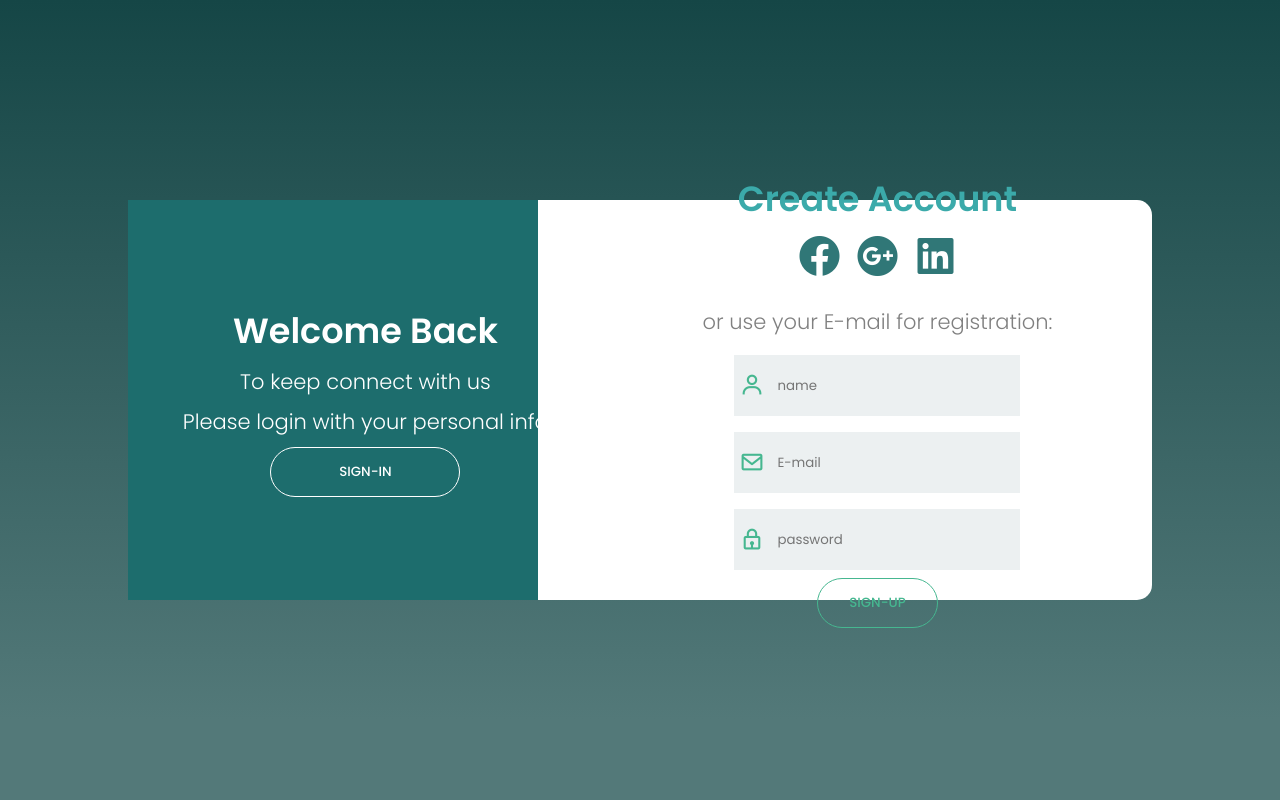
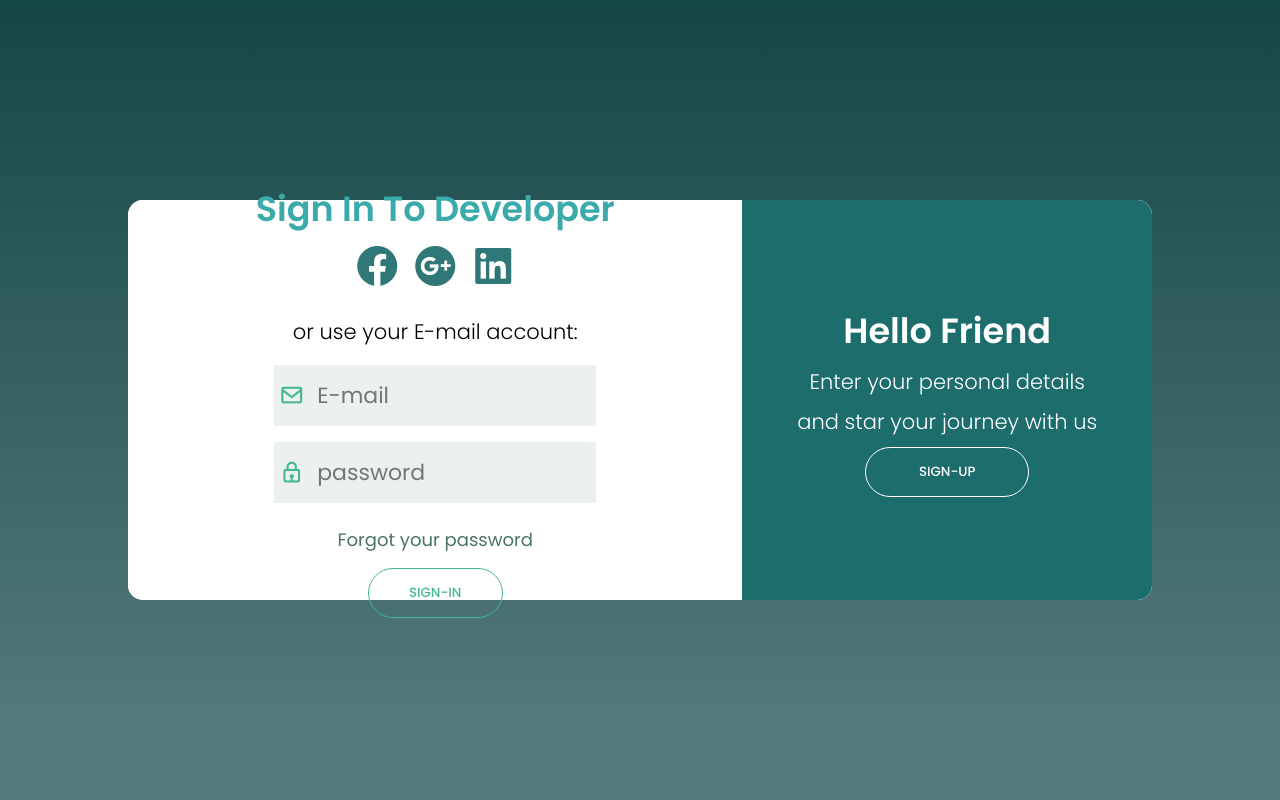
Before and after one commit to andd38/ProjetoTCC, a PHP site: page /html/login.html in a window 1280 px wide. Run offline with PHP 8.4, Linux system fonts and the light colour scheme.

Commit message:
estilização completa- login
agora so falta animação

Co-Authored-By: Denys343454 <130403616+Denys343454@users.noreply.github.com>
Co-Authored-By: MatheusXD1 <108773341+MatheusXD1@users.noreply.github.com>
Co-Authored-By: Eduardo Cunha <130495435+SenpaiDEV04@users.noreply.github.com>

```diff
--- a/css/login.css
+++ b/css/login.css
@@ -29,10 +29,15 @@
     background-color: rgb(29, 109, 109);
     height: 100%;
     width: 40%;
-
+    border-top-left-radius: 15px;
+    border-bottom-left-radius: 15px;
+    left: 0;
 }
 .first-content{
     display: flex;
+
+}.first-content .second-column{
+    z-index: 11;
 }
 .title{
 
@@ -64,6 +69,7 @@
 }
 .bxl-facebook-circle:hover{
     color: #7edebc;
+
 }
 .bxl-google-plus-circle:hover{
     color: #7edebc;
@@ -137,11 +143,11 @@
 }
 .first-column{
     text-align: center;
-    flex: 1 0 auto;
+    width: 40%;
     z-index: 10;
 }
 .second-column{
-    flex: 2 0 auto;
+    width: 60%;
     display: flex;
     flex-direction: column;
     align-items: center;
@@ -159,6 +165,7 @@
     background-color: #ecf0f1;
     margin: 8px;
     outline: none;
+    font-size: 22px;
 }
 .label-input{
     background-color: #ecf0f1;
@@ -173,5 +180,45 @@
 }
 .second-content{
     position: absolute;
-    display: none;
+   display: flex;
 }
+.second-content .first-column{
+    order:2;
+   z-index: -1;
+}
+.second-content .second-column{
+    order:1;
+    z-index: -1;
+}
+.password{
+    text-decoration: none;
+    color: #487565;
+    text-align: center;
+    margin: 15px 0px;
+    font-size: 18px;
+}
+.password:hover{
+    text-decoration: underline;
+}
+.sign-in-js .first-content .first-column,.sign-in-js .first-content .second-column{
+    z-index: -1;
+}
+.sign-in-js .second-content .first-column,
+.sign-in-js .second-content .second-column{
+    z-index: 11;
+}
+.sign-in-js .content::before{
+    left: 60%;
+    border-top-left-radius: 0;
+    border-bottom-left-radius: 0;
+    border-top-right-radius: 15px;
+    border-bottom-right-radius: 15px;
+}
+.sign-up .second-content .first-column,
+.sign-up .second-content .second-column{
+    z-index:-1;
+}
+.sign-up-js .first-content .first-column,
+.sign-up-js .first-content .second-column{
+    z-index:11;
+}
--- a/html/login.html
+++ b/html/login.html
@@ -9,7 +9,7 @@
     <link href='https://unpkg.com/boxicons@2.1.4/css/boxicons.min.css' rel='stylesheet'>
     <title>Entrar</title>
 </head>
-<body>
+<body class="sign-in-js">
     <div class="container">
         <div class="content first-content">
             <!--first content-->
@@ -18,7 +18,7 @@
                 <h2 class="title-welcome">Welcome back</h2>
                 <p class="description description-primary">To keep connect with us</p>
                 <p class="description description-primary">Please login with your personal info</p>
-                <button class="btn-primary">Sign-in</button>
+                <button id="signin" class="btn-primary">Sign-in</button>
             </div>
 
 
@@ -46,7 +46,7 @@
                     <label for="" class="label-input"><i class='bx bx-lock icon' ></i>
                     <input type="password" name="" id="" placeholder="password">
                     </label>
-                    <button class="btn btn-second">Sign-up</button>
+                    <button class="btn btn-primary">Sign-up</button>
                 </form>
             </div>
         </div>
@@ -54,32 +54,36 @@
             <!--second content-->
             <div class="first-column">
                 <!--first column-->
-                <h2 class="title">Hello friend</h2>
-                <p class="description">Enter your personal details</p>
-                <p class="description">and star your journey with us</p>
-                <button class="btn">Sign-in</button>
+                <h2 class="title title-welcome">Hello friend</h2>
+                <p class="description description-primary">Enter your personal details</p>
+                <p class="description description-primary">and star your journey with us</p>
+                <button id="signup"class="btn btn-primary">Sign-up</button>
             </div>
 
 
             <div class="second-column">
                 <!--second column-->
-                <h2 class="title">create account</h2>
+                <h2 class="title title-second">Sign in to developer</h2>
                 <div class=" social-media">
 
-                        <ul>
-                            <li><a href="">Facebook</a></li>
-                            <li><a href="">Google+</a></li>
-                            <li><a href="">Linkedin</a></li>
-                        </ul>
+                    <ul class="list-social-media">
+                        <li ><a href="#" class="list-item"><i class='bx bxl-facebook-circle' ></i></a></li>
+                        <li ><a href="#" class="list-item"><i class='bx bxl-google-plus-circle' ></i></a></li>
+                        <li ><a href="#" class="list-item"><i class='bx bxl-linkedin-square' ></i></a></li>
+                    </ul>
 
-                </div>
+            </div>
                 <p class="description">or use your E-mail account:</p>
                 <form action="login.php" class="form">
 
-                    <input type="email" name="" id="" placeholder="E-mail">
-                    <input type="password" name="" id="" placeholder="password">
-                     <a href="#">Forgot your password</a>
-                    <button class="btn">Sign-Up</button>
+                        <label for="" class="label-input"><i class='bx bx-envelope  icon' ></i>
+                        <input type="email" name="" id="" placeholder="E-mail">
+                        </label>
+                        <label for="" class="label-input"><i class='bx bx-lock icon' ></i>
+                        <input type="password" name="" id="" placeholder="password">
+                        </label>
+                     <a href="#" class="password">Forgot your password</a>
+                    <button class="btn btn-second">Sign-in</button>
                 </form>
         </div>
     </div>
--- a/js/login.js
+++ b/js/login.js
@@ -1,8 +1,11 @@
-/* document.querySelector('.bx bx-menu').addEventListener("click ", ()=>
-document.querySelector('.btn-user').classList.toggle('.bx bx-x')); */
-document.querySelector('.bx bx-menu').addEventListener("click ", ()=>
-document.querySelector('.btn-user')
+var btnSignin = document.querySelector('#signin');
+var btnSignup = document.querySelector('#signup');
+var body = document.querySelector("body");
 
+btnSignin.addEventListener("click",function(){
+    body.className="sign-in-js";
+});
 
-
-);
+btnSignup.addEventListener("click",function(){
+    body.className="sign-up-js";
+})
```
